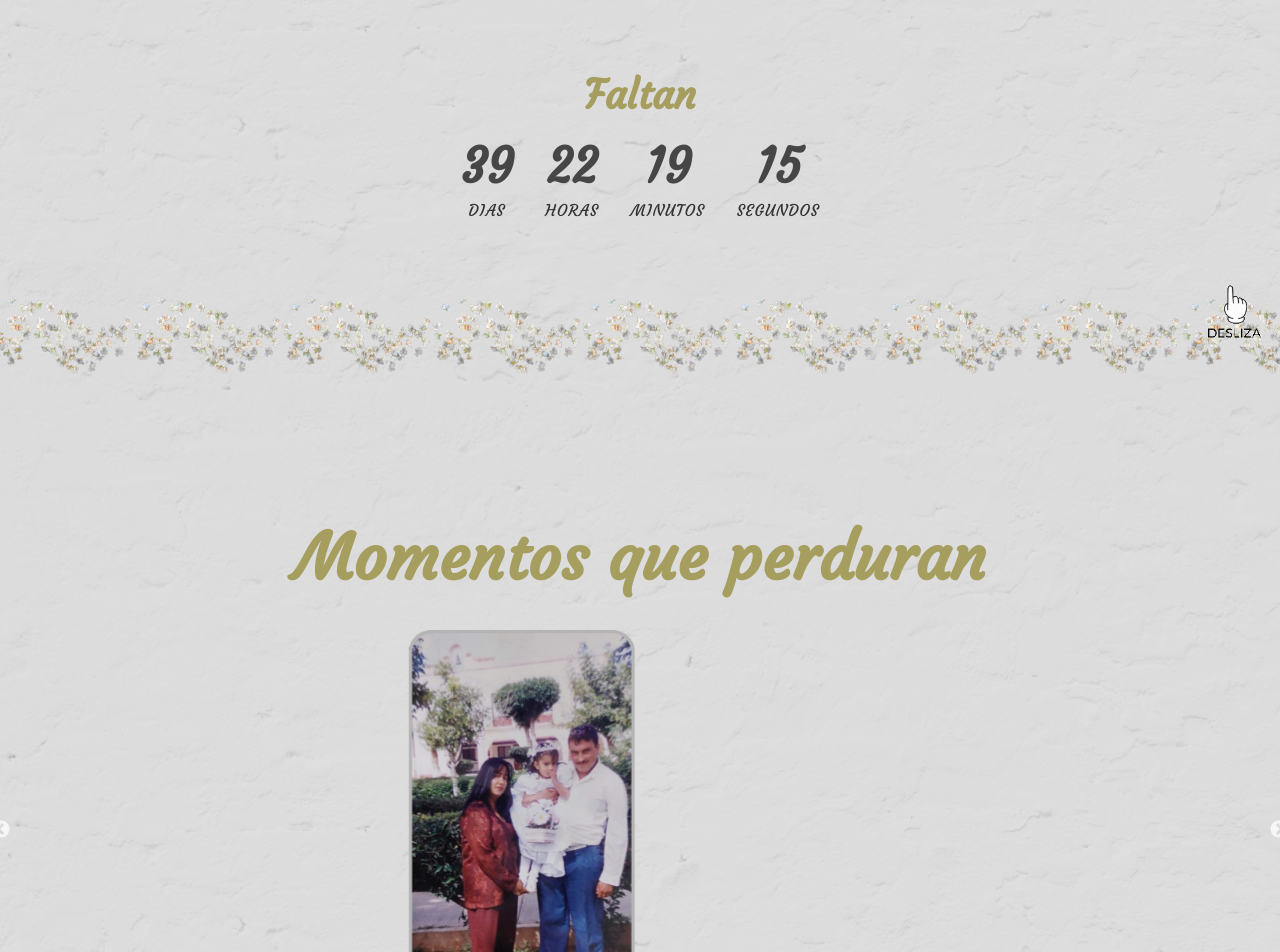
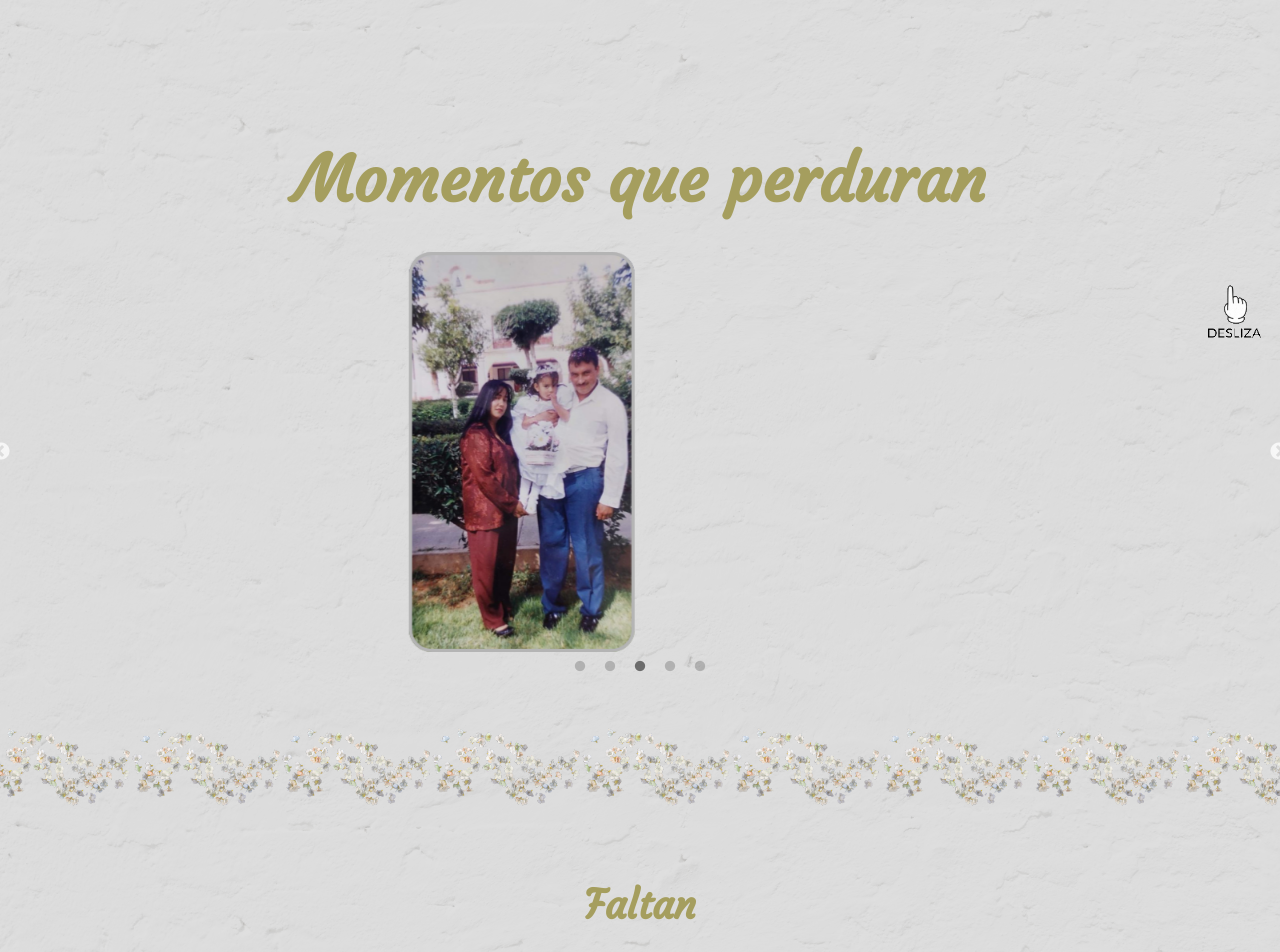
Before and after one commit to WalterDanielTorresMeza/lulaysalva_60, a React (Create React App) app: page / in a window 1280 px wide. Shown: the part 440-1392 px from the top of the page. Built offline with nearby package versions, Linux system fonts and the light colour scheme; a web font is replaced by a local one.

Commit message:
Update App.js

```diff
--- a/src/App.js
+++ b/src/App.js
@@ -30,16 +30,18 @@ function App() {
       </div>
 <div className="separator-tile" />
 
-      <Countdown targetDate={new Date('2025-07-26T00:00:00')} />
+
+        <div data-aos="zoom-in">
+      <PhotoCarousel images={images} />
+      </div>
+
         <div className="desliza-hint">
   <img src="/desliza.gif" alt="Desliza hacia abajo" />
 </div>
 
 <div className="separator-tile" />
 
-      <div data-aos="zoom-in">
-      <PhotoCarousel images={images} />
-      </div>
+      <Countdown targetDate={new Date('2025-07-26T00:00:00')} />
 
 <div className="separator-tile" />
 
```
